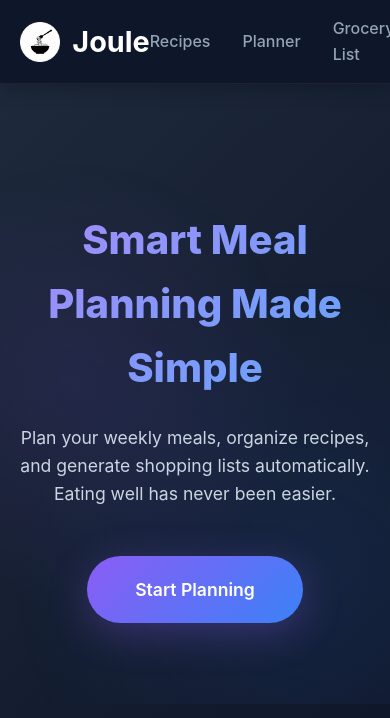
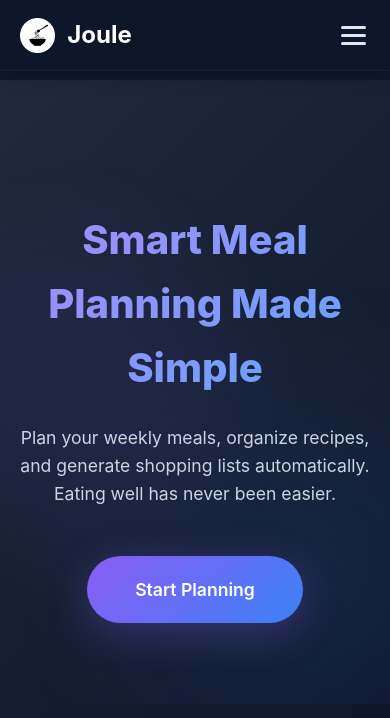
Before and after one commit to mastermind-mayhem/Joule, a Flask app: page / in a window 390 px wide. Shown: the top 718 px of the page. Run offline with Flask 3, Linux system fonts and the light colour scheme.

Commit message:
Update 2

```diff
--- a/app.py
+++ b/app.py
@@ -2,9 +2,11 @@
 from flask import Flask, render_template, request, jsonify, redirect, url_for
 import sqlite3
 from contextlib import closing
+import os
 
 app = Flask(__name__)
-app.config['DATABASE'] = './data/meal_planner.db'
+BASE_DIR = os.path.dirname(os.path.abspath(__file__))
+app.config['DATABASE'] = os.path.join(BASE_DIR, 'data', 'meal_planner.db')
 
 def get_db():
     conn = sqlite3.connect(app.config['DATABASE'])
@@ -14,18 +16,18 @@ def get_db():
 def init_db():
     with closing(get_db()) as db:
         # remove the script to refresh the database when implemented
+        # DROP TABLE IF EXISTS recipes;
+        # DROP TABLE IF EXISTS ingredients;
+        # DROP TABLE IF EXISTS meal_plan;
         db.executescript('''
-            DROP TABLE IF EXISTS recipes;
-            DROP TABLE IF EXISTS ingredients;
-            DROP TABLE IF EXISTS meal_plan;
 
-            CREATE TABLE recipes (
+            CREATE TABLE IF NOT EXISTS recipes (
                 id INTEGER PRIMARY KEY AUTOINCREMENT,
                 name TEXT NOT NULL,
                 instructions TEXT NOT NULL
             );
 
-            CREATE TABLE ingredients (
+            CREATE TABLE IF NOT EXISTS  ingredients (
                 id INTEGER PRIMARY KEY AUTOINCREMENT,
                 recipe_id INTEGER NOT NULL,
                 item TEXT NOT NULL,
@@ -33,7 +35,7 @@ def init_db():
                 FOREIGN KEY (recipe_id) REFERENCES recipes (id) ON DELETE CASCADE
             );
 
-            CREATE TABLE meal_plan (
+            CREATE TABLE IF NOT EXISTS  meal_plan (
                 id INTEGER PRIMARY KEY AUTOINCREMENT,
                 day_index INTEGER NOT NULL,
                 meal TEXT NOT NULL,
@@ -42,24 +44,6 @@ def init_db():
                 FOREIGN KEY (recipe_id) REFERENCES recipes (id) ON DELETE CASCADE
             );
         ''')
-
-        # Insert sample recipes
-        sample_recipes = [
-            ('Caesar Salad', 'Wash and chop romaine lettuce. Toss with Caesar dressing. Top with grated parmesan and croutons. Serve immediately.',
-             [('romaine lettuce', '1 head'), ('caesar dressing', '1/2 cup'), ('parmesan cheese', '1/4 cup'), ('croutons', '1 cup')]),
-            ('Spaghetti Bolognese', 'Cook spaghetti according to package directions. Brown ground beef in large pan. Add tomato sauce, herbs, and simmer 20 minutes. Serve sauce over pasta.',
-             [('spaghetti', '400g'), ('ground beef', '500g'), ('tomato sauce', '2 cups'), ('onion', '1'), ('italian herbs', '2 tsp')]),
-            ('Oatmeal', 'Bring water to boil. Add oats and reduce heat. Simmer 5 minutes, stirring occasionally. Top with honey and berries.',
-             [('oats', '1 cup'), ('water', '2 cups'), ('honey', '1 tbsp'), ('mixed berries', '1/2 cup')]),
-            ('Turkey Sandwich', 'Toast bread if desired. Layer turkey, cheese, lettuce, and tomato. Spread mayo on bread. Assemble sandwich.',
-             [('bread', '2 slices'), ('turkey', '4 slices'), ('cheese', '2 slices'), ('lettuce', '2 leaves'), ('tomato', '2 slices'), ('mayonnaise', '1 tbsp')])
-        ]
-
-        for name, instructions, ingredients in sample_recipes:
-            cursor = db.execute('INSERT INTO recipes (name, instructions) VALUES (?, ?)', (name, instructions))
-            recipe_id = cursor.lastrowid
-            for item, qty in ingredients:
-                db.execute('INSERT INTO ingredients (recipe_id, item, quantity) VALUES (?, ?, ?)', (recipe_id, item, qty))
 
         db.commit()
 
@@ -161,6 +145,14 @@ def add_recipe():
 
     return jsonify({'success': True, 'recipe_id': recipe_id})
 
+@app.route('/api/delete-recipe/<int:recipe_id>', methods=['DELETE'])
+def delete_recipe(recipe_id):
+    with closing(get_db()) as db:
+        db.execute('DELETE FROM recipes WHERE id = ?', (recipe_id,))
+        db.commit()
+
+    return jsonify({'success': True})
+
 if __name__ == '__main__':
     init_db()
     app.run(host="0.0.0.0", port=5000, debug=True)
--- a/static/css/styles.css
+++ b/static/css/styles.css
@@ -19,7 +19,7 @@ nav {
     width: 100%;
     background: rgba(15, 23, 42, 0.95);
     backdrop-filter: blur(10px);
-    padding: 1.5rem 5%;
+    padding: 1rem 5%;
     z-index: 1000;
     box-shadow: 0 2px 20px rgba(0, 0, 0, 0.3);
     border-bottom: 1px solid rgba(255, 255, 255, 0.05);
@@ -62,10 +62,27 @@ nav {
     color: #94a3b8;
     font-weight: 500;
     transition: color 0.3s ease;
+    white-space: nowrap;
 }
 
 .nav-links a:hover {
     color: #ffffff;
+}
+
+.menu-toggle {
+    display: none;
+    flex-direction: column;
+    gap: 5px;
+    cursor: pointer;
+    padding: 5px;
+}
+
+.menu-toggle span {
+    width: 25px;
+    height: 3px;
+    background: #e2e8f0;
+    border-radius: 3px;
+    transition: all 0.3s ease;
 }
 
 /* Container */
@@ -522,18 +539,65 @@ footer {
 /* Responsive Design */
 @media (max-width: 768px) {
     nav {
-        flex-direction: column;
-        gap: 1rem;
         padding: 1rem 5%;
     }
 
-    .nav-buttons {
-        flex-wrap: wrap;
-        justify-content: center;
+    .nav-content {
+        position: relative;
+    }
+
+    .menu-toggle {
+        display: flex;
+    }
+
+    .nav-links {
+        position: absolute;
+        top: 60px;
+        left: 0;
+        right: 0;
+        flex-direction: column;
+        background: rgba(15, 23, 42, 0.98);
+        backdrop-filter: blur(10px);
+        padding: 1.5rem;
+        gap: 0;
+        border-radius: 0 0 20px 20px;
+        box-shadow: 0 10px 30px rgba(0, 0, 0, 0.3);
+        border: 1px solid rgba(255, 255, 255, 0.05);
+        border-top: none;
+        opacity: 0;
+        visibility: hidden;
+        transform: translateY(-10px);
+        transition: all 0.3s ease;
+    }
+
+    .nav-links.active {
+        opacity: 1;
+        visibility: visible;
+        transform: translateY(0);
+    }
+
+    .nav-links a {
+        padding: 1rem;
+        width: 100%;
+        text-align: center;
+        border-bottom: 1px solid rgba(255, 255, 255, 0.05);
+    }
+
+    .nav-links a:last-child {
+        border-bottom: none;
+    }
+
+    .logo-text {
+        font-size: 1.5rem;
+    }
+
+    .logo-container img {
+        width: 35px;
+        height: 35px;
     }
 
     .container {
-        margin-top: 160px;
+        margin-top: 90px;
     }
 
     .hero h1 {
--- a/static/js/main.js
+++ b/static/js/main.js
@@ -70,3 +70,25 @@ async function addRecipe() {
         alert('Failed to add recipe. Please try again.');
     }
 }
+
+function toggleMenu() {
+    const navLinks = document.getElementById('navLinks');
+    navLinks.classList.toggle('active');
+}
+
+// Close menu when clicking outside
+document.addEventListener('click', function(event) {
+    const nav = document.querySelector('.nav-content');
+    const navLinks = document.getElementById('navLinks');
+
+    if (navLinks && !nav.contains(event.target)) {
+        navLinks.classList.remove('active');
+    }
+});
+
+// Close menu when clicking a link
+document.querySelectorAll('.nav-links a').forEach(link => {
+    link.addEventListener('click', function() {
+        document.getElementById('navLinks').classList.remove('active');
+    });
+});
--- a/templates/index.html
+++ b/templates/index.html
@@ -6,6 +6,7 @@
     <title>Joule - Weekly Meal Planner</title>
     <link rel="stylesheet" type="text/css" href="./static/css/styles.css">
     <link rel="icon" type="image/png" href="{{ url_for('static', filename='images/logo.png') }}">
+    <script src="{{ url_for('static', filename='./js/main.js') }}" defer></script>
 </head>
 <body>
 
@@ -15,7 +16,12 @@
             <img src="./static/images/logo.png" alt="Joule Logo">
             <div class="logo-text">Joule</div>
         </div>
-        <div class="nav-links">
+        <div class="menu-toggle" onclick="toggleMenu()">
+            <span></span>
+            <span></span>
+            <span></span>
+        </div>
+        <div class="nav-links" id="navLinks">
             <a href="/recipes">Recipes</a>
             <a href="/meal-plan">Planner</a>
             <a href="/grocery-list">Grocery List</a>
--- a/templates/meal_plan.html
+++ b/templates/meal_plan.html
@@ -18,7 +18,7 @@
             {% for meal in meals %}
             <td>
                 <select onchange="setMeal({{ day_index }}, '{{ meal }}', this.value)">
-                    <option value="">---</option>
+                    <option value=""></option>
                     {% for r in recipes %}
                     <option value="{{ r.id }}"
                     {% if plan.get((day_index, meal)) == r.id %}selected{% endif %}
```
Also changed, not shown: templates/base.html (+6 -12 lines), templates/recipes.html (+24 -2 lines), data/meal_planner.db.
